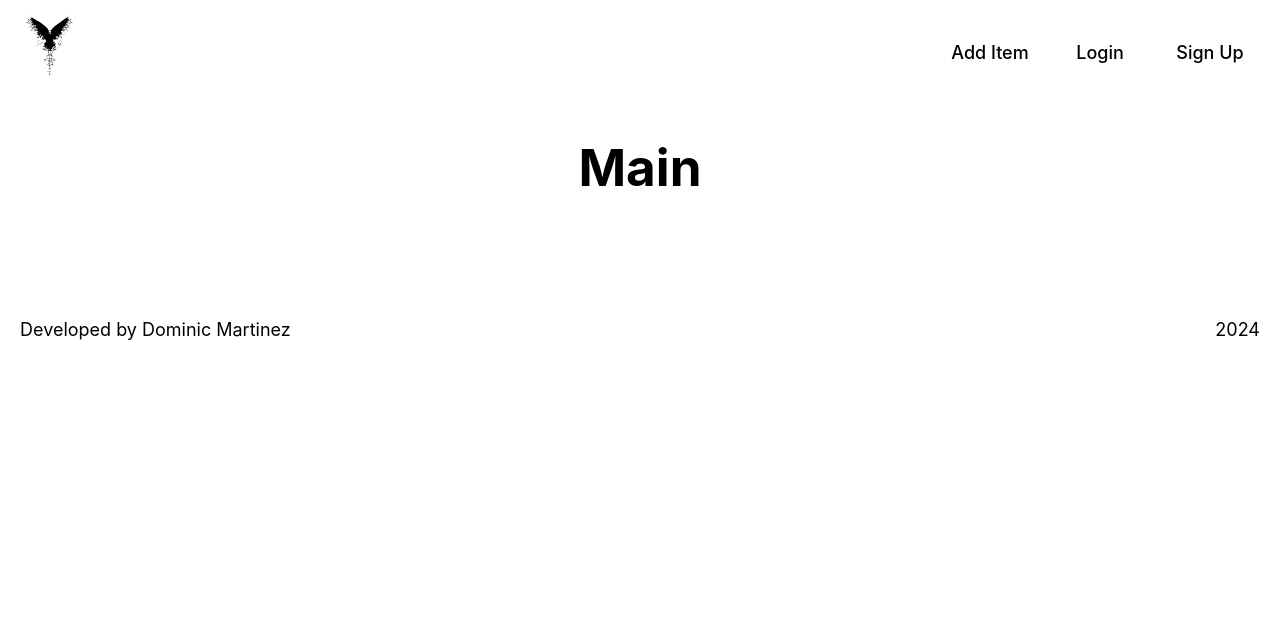
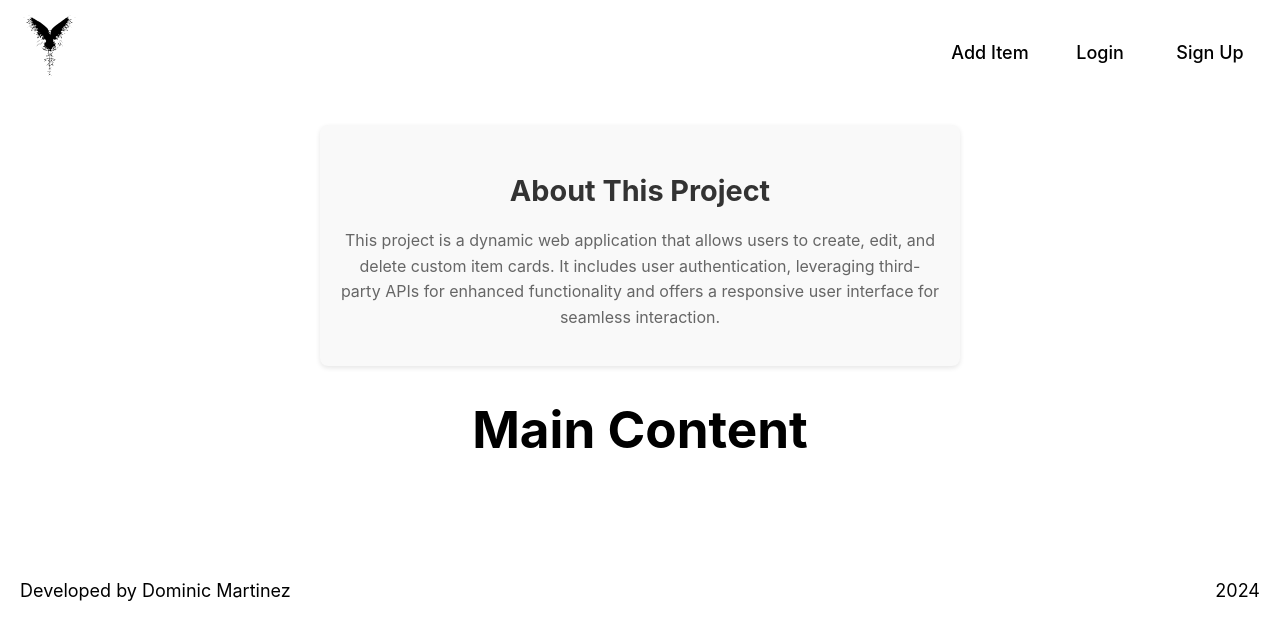
Before and after one commit to Domvm-7/project-final-frontend, a React (Vite) app: page / in a window 1280 px wide. Shown: the top 640 px of the page. Built offline with nearby package versions, Linux system fonts and the light colour scheme.

Commit message:
added about to main page

```diff
--- /dev/null
+++ b/src/components/About/About.css
@@ -0,0 +1,21 @@
+.about {
+  margin: 20px auto; /* Center horizontally */
+  padding: 20px;
+  max-width: 600px; /* Optional: Limit the width for better readability */
+  background-color: #f9f9f9;
+  border-radius: 8px;
+  box-shadow: 0 2px 5px rgba(0, 0, 0, 0.1);
+  text-align: center; /* Center the text content */
+}
+
+.about__title {
+  font-size: 1.8rem;
+  margin-bottom: 15px;
+  color: #333;
+}
+
+.about__description {
+  font-size: 1rem;
+  line-height: 1.6;
+  color: #666;
+}
--- /dev/null
+++ b/src/components/About/About.jsx
@@ -0,0 +1,18 @@
+import React from "react";
+import "./About.css";
+
+const About = () => {
+  return (
+    <section className="about">
+      <h2 className="about__title">About This Project</h2>
+      <p className="about__description">
+        This project is a dynamic web application that allows users to create,
+        edit, and delete custom item cards. It includes user authentication,
+        leveraging third-party APIs for enhanced functionality and offers a
+        responsive user interface for seamless interaction.
+      </p>
+    </section>
+  );
+};
+
+export default About;
--- a/src/components/Main/Main.jsx
+++ b/src/components/Main/Main.jsx
@@ -2,12 +2,14 @@
 
 import React from "react";
 import ItemCard from "../ItemCard/ItemCard";
+import About from "../About/About";
 import "./Main.css";
 
 const Main = ({ itemCards, onDelete }) => {
   return (
     <main className="main">
-      <h1 className="main__title">Main</h1>
+      <About />
+      <h1 className="main__title">Main Content</h1>
       <div className="item-cards-container">
         {itemCards.map((card) => (
           <ItemCard key={card.id} onDelete={() => onDelete(card.id)} />
```
